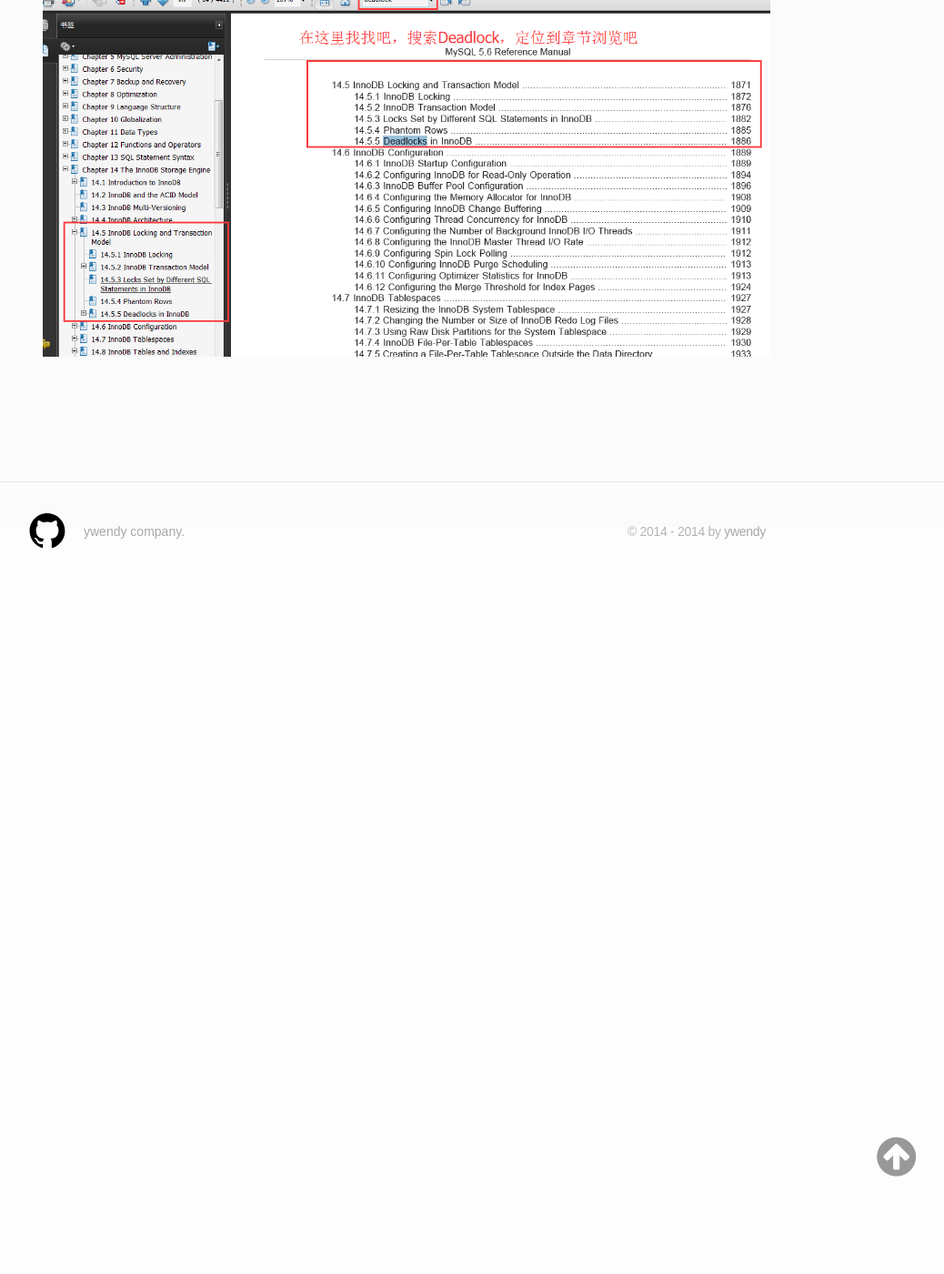
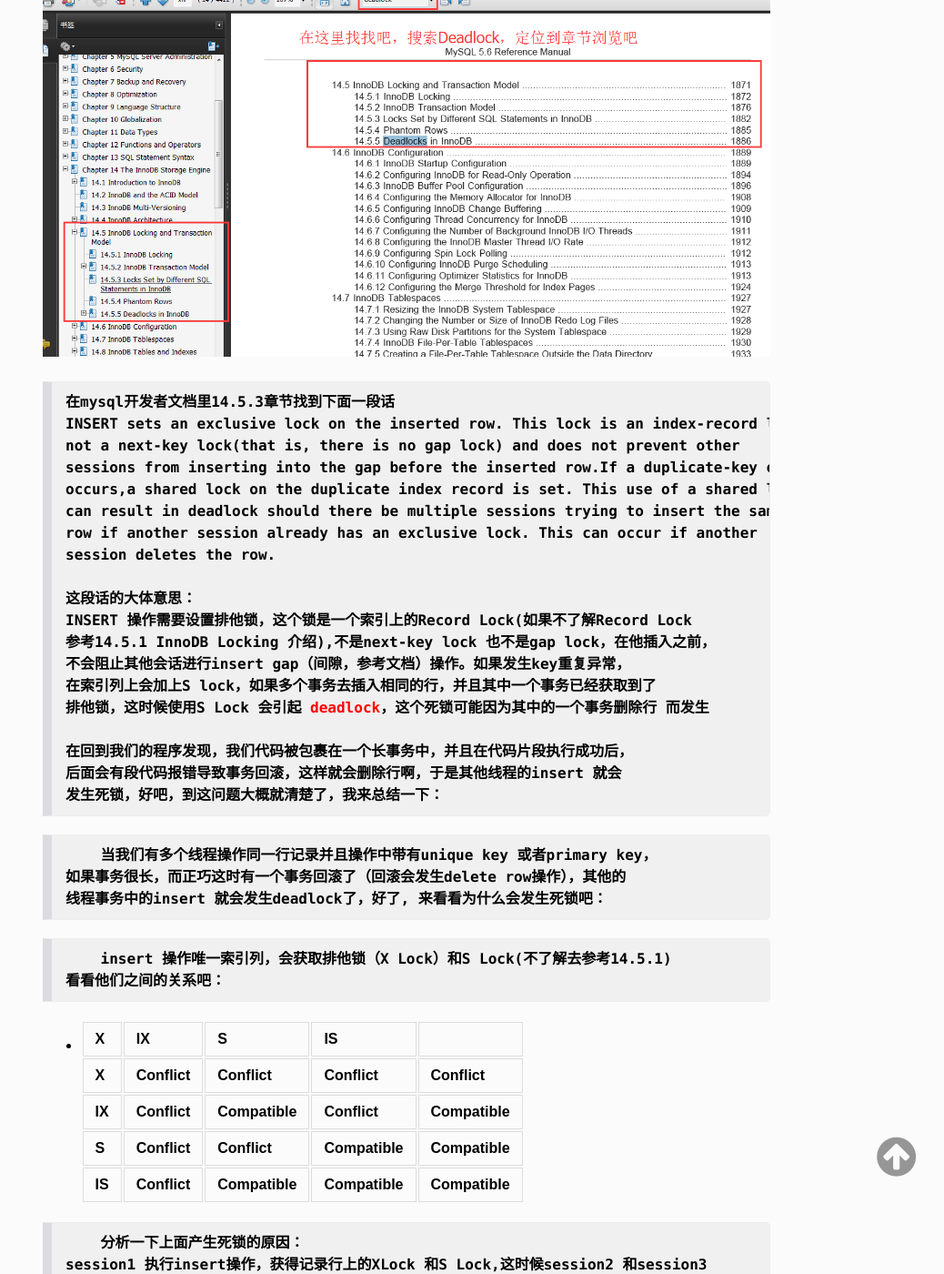
Before and after one commit to ywendy/ywendy.github.io, a Jekyll site: the page built from _posts/2016-08-02-mysql-死锁.md, in a window 1280 px wide and 1400 px high, scrolled down 3474 px. Shown: the whole window at 91% size, without its empty margins (193-1231 px from the left). Built offline with Jekyll 4.4.1, drawn with Linux system fonts in a browser that asks for light colours; nearby versions of some CDN libraries; Markdown is read by kramdown in place of the engine named in the settings; comment, search, counter and statistics services are not loaded; before the commit the page ends 4104 px from its top, so only the background shows below that; some of the changed text lies outside the part shown.

Commit message:
mysql 死锁记录

```diff
--- a/_posts/2016-08-02-mysql-死锁.md
+++ b/_posts/2016-08-02-mysql-死锁.md
@@ -140,3 +140,72 @@ insert 操作的肯定有一个唯一索引或者主键之类的列，如果是
 </pre>
 
 ![下载示例](https://ywendy.github.io/img/mysql-deadlock.png)
+
+<pre>
+在mysql开发者文档里14.5.3章节找到下面一段话
+INSERT sets an exclusive lock on the inserted row. This lock is an index-record lock,
+not a next-key lock(that is, there is no gap lock) and does not prevent other
+sessions from inserting into the gap before the inserted row.If a duplicate-key error
+occurs,a shared lock on the duplicate index record is set. This use of a shared lock
+can result in deadlock should there be multiple sessions trying to insert the same
+row if another session already has an exclusive lock. This can occur if another
+session deletes the row.
+
+这段话的大体意思：
+INSERT 操作需要设置排他锁，这个锁是一个索引上的Record Lock(如果不了解Record Lock
+参考14.5.1 InnoDB Locking 介绍),不是next-key lock 也不是gap lock，在他插入之前，
+不会阻止其他会话进行insert gap（间隙，参考文档）操作。如果发生key重复异常，
+在索引列上会加上S lock，如果多个事务去插入相同的行，并且其中一个事务已经获取到了
+排他锁，这时候使用S Lock 会引起 <font color="red">deadlock</font>，这个死锁可能因为其中的一个事务删除行 而发生
+
+在回到我们的程序发现，我们代码被包裹在一个长事务中，并且在代码片段执行成功后，
+后面会有段代码报错导致事务回滚，这样就会删除行啊，于是其他线程的insert 就会
+发生死锁，好吧，到这问题大概就清楚了，我来总结一下：
+</pre>
+
+<pre>
+    当我们有多个线程操作同一行记录并且操作中带有unique key 或者primary key，
+如果事务很长，而正巧这时有一个事务回滚了（回滚会发生delete row操作），其他的
+线程事务中的insert 就会发生deadlock了，好了, 来看看为什么会发生死锁吧：
+</pre>
+<pre>
+    insert 操作唯一索引列，会获取排他锁（X Lock）和S Lock(不了解去参考14.5.1)
+看看他们之间的关系吧：
+</pre>
+
+-|X|IX|S|IS
+---|---|---|---|---
+X|Conflict|Conflict|Conflict|Conflict
+IX|Conflict| Compatible| Conflict| Compatible
+S |Conflict |Conflict| Compatible| Compatible
+IS| Conflict| Compatible |Compatible| Compatible
+
+<pre>
+    分析一下上面产生死锁的原因：
+session1 执行insert操作，获得记录行上的XLock 和S Lock,这时候session2 和session3
+也执行insert操作，因为S 和 X 互斥，所以session2和session3 都 被阻塞并且都获取不到
+S Lock 和X Lock，于是他们向锁队列申请授权S 和 X，锁队列为：
+session2(S)-->session3(S)--->session2(X)--->session3(X)
+当session1 回滚后，释放了S Lock 和X Lock ，并且删除了行，这时候，session2 和session3
+同时获取到了S Lock （因为S Lock 和S Lock 是兼容的，故可以同时拥有行上的S Lock），
+这时，session2 去锁队列获取X Lock，发现S Lock 被session3 持有，session2 就等待，
+session3 去获取X Lock ，发现session2 持有S Lock ，他也获取不到X Lock ，于是传说中
+的死锁发生了。
+
+mysql 在处理死锁时，会舍弃掉一个操作，这里舍弃掉session3 的操作，进行回滚，然后session2
+就可以commit 了。（具体舍弃到哪些，可以参考14.5.2.2 章节介绍deadlock rollback）
+
+</pre>
+
+<pre>
+    找到死锁的原因了，就开始改造我们的代码吧，我们这里，将线程数调成2个，把容易出现
+多线程操作的分组策略改掉使用用户ID分组（TBSchedule配置），让相同的用户ID进入同一个
+线程组，对于出现死锁的数据，做log记录，重试3次后，由人工处理。下一步需要对代码进行
+大的重构，让代码尽量避免死锁
+</pre>
+
+<pre>
+    写在后面，上面模拟的都是插入操作，如果第一个事务时删除操作也会出现死锁，主要是
+    对同一行操作，当这一行不存在时，后面阻塞的事务都会立即获取到SLock，那后面的
+    XLock 谁都获取不到了，就出现了死锁。
+</pre>
```
